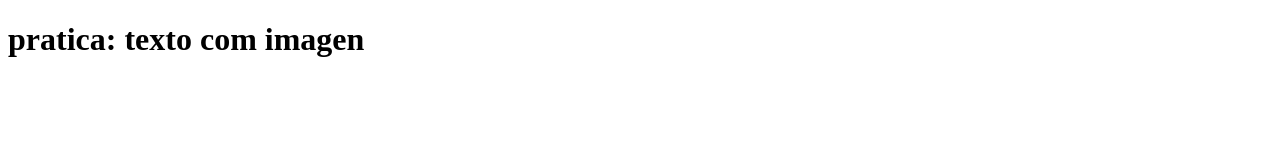
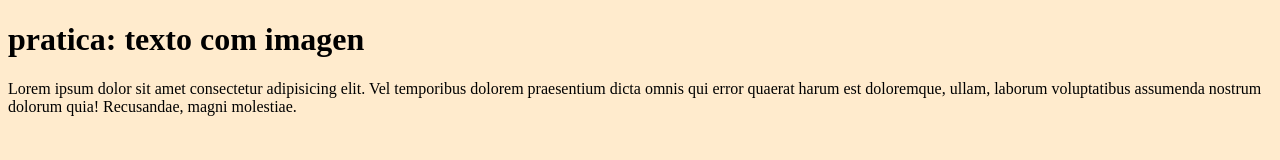
Before and after one commit to thiago2223/pratica-html-css, a plain HTML site: page index.html in a window 1280 px wide. Drawn offline with Linux system fonts and the light colour scheme.

Commit message:
Update index.html

```diff
--- a/index.html
+++ b/index.html
@@ -3,10 +3,20 @@
 <head>
     <meta charset="UTF-8">
     <meta name="viewport" content="width=device-width, initial-scale=1.0">
+    <style>
+        body{
+            background-color: blanchedalmond;
+        }
+
+    </style>
     <title>Pratica</title>
 </head>
 <body>
 <h1>pratica: texto com imagen</h1>
-
+    <section id="texto-com-imagen">
+        <p>
+            Lorem ipsum dolor sit amet consectetur adipisicing elit. Vel temporibus dolorem praesentium dicta omnis qui error quaerat harum est doloremque, ullam, laborum voluptatibus assumenda nostrum dolorum quia! Recusandae, magni molestiae.
+        </p>
+    </section>
 </body>
 </html>
```
